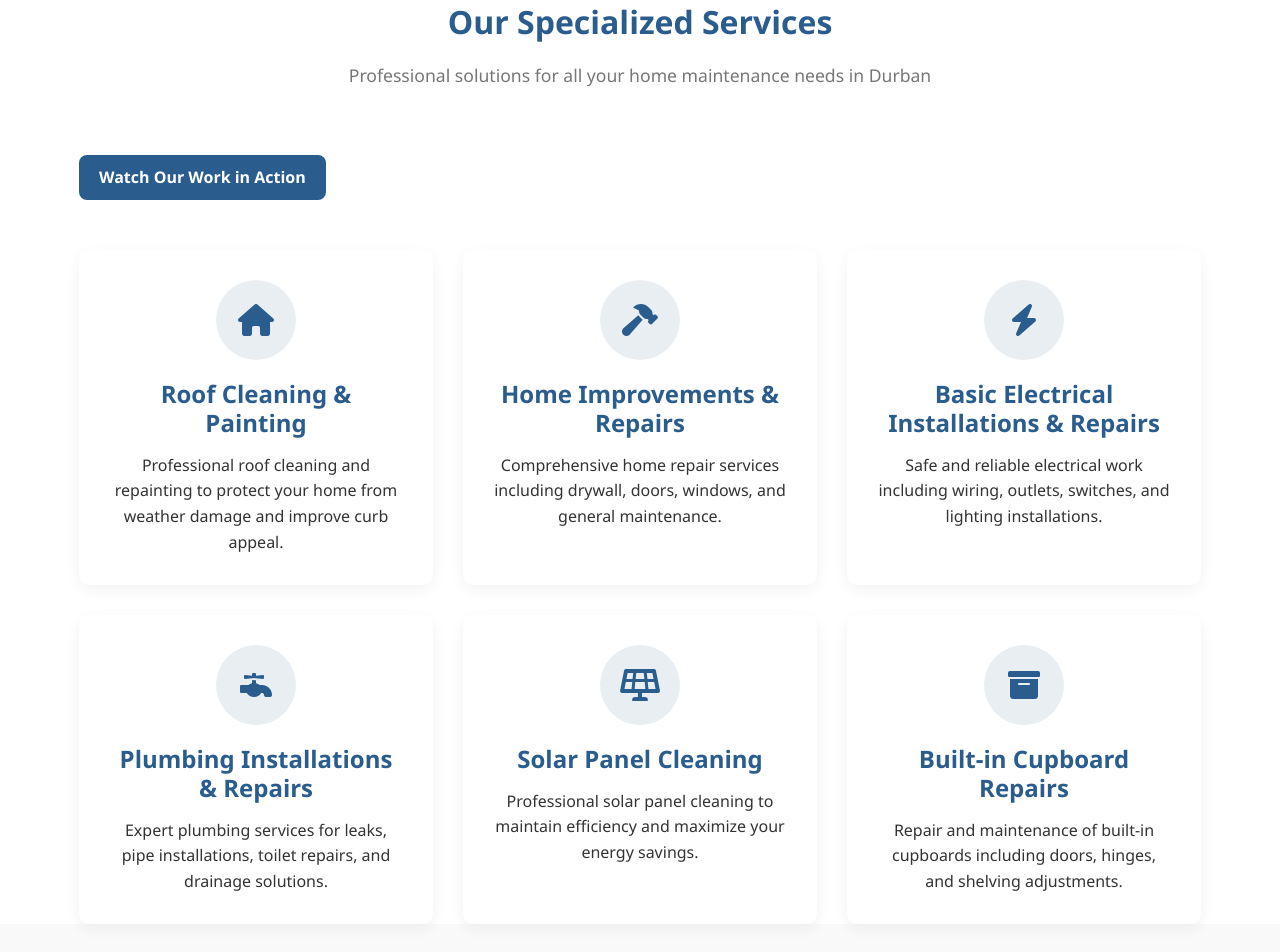
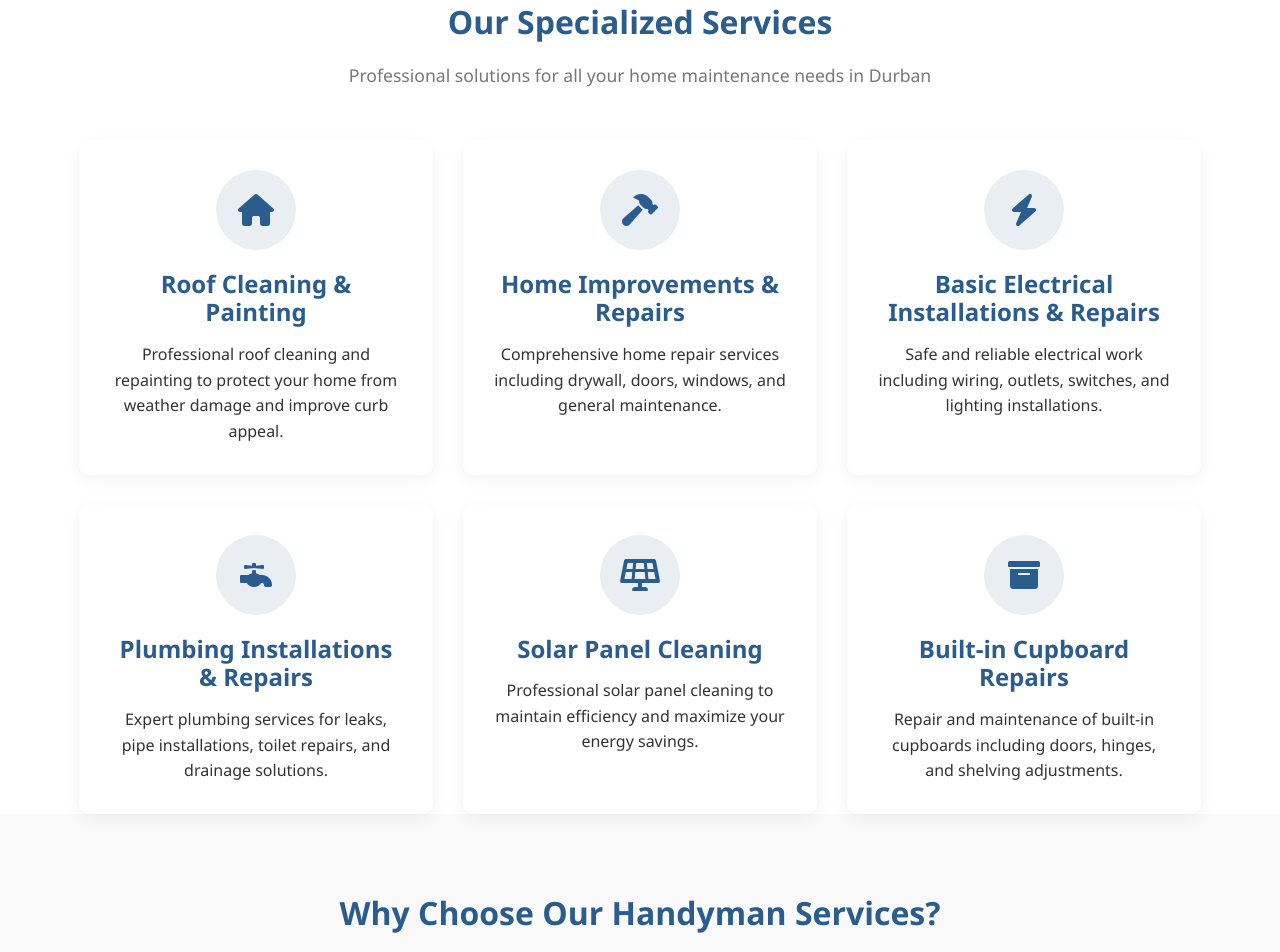
Before and after one commit to blackrose2098/handyman-website3, a plain HTML site: page index.html in a window 1280 px wide. Shown: the part 877-1829 px from the top of the page. Drawn offline with Linux system fonts and the light colour scheme.

Commit message:
Update home

```diff
--- a/index.html
+++ b/index.html
@@ -65,9 +65,7 @@
     <div class="container">
         <h2>Our Specialized Services</h2>
         <p class="section-subtitle">Professional solutions for all your home maintenance needs in Durban</p>
-        <a href="videos.html" class="btn-primary" style="display:inline-block; margin-top: 15px;">
-  Watch Our Work in Action
-</a>
+
         <div class="services-grid">
             <div class="service-card">
                 <div class="service-icon">
@@ -437,4 +435,5 @@ document.addEventListener("DOMContentLoaded", () => {
 
 
 </body>
+
 </html>
```
